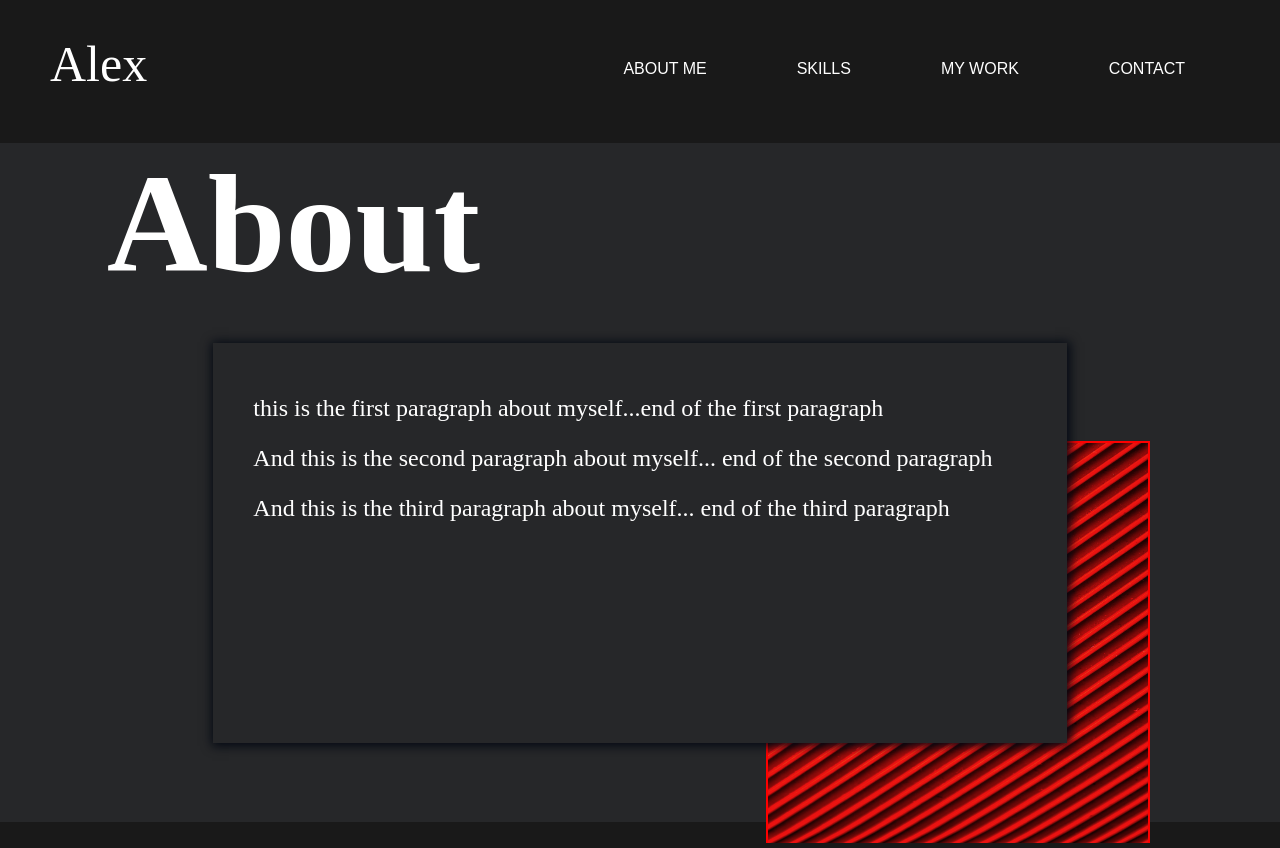
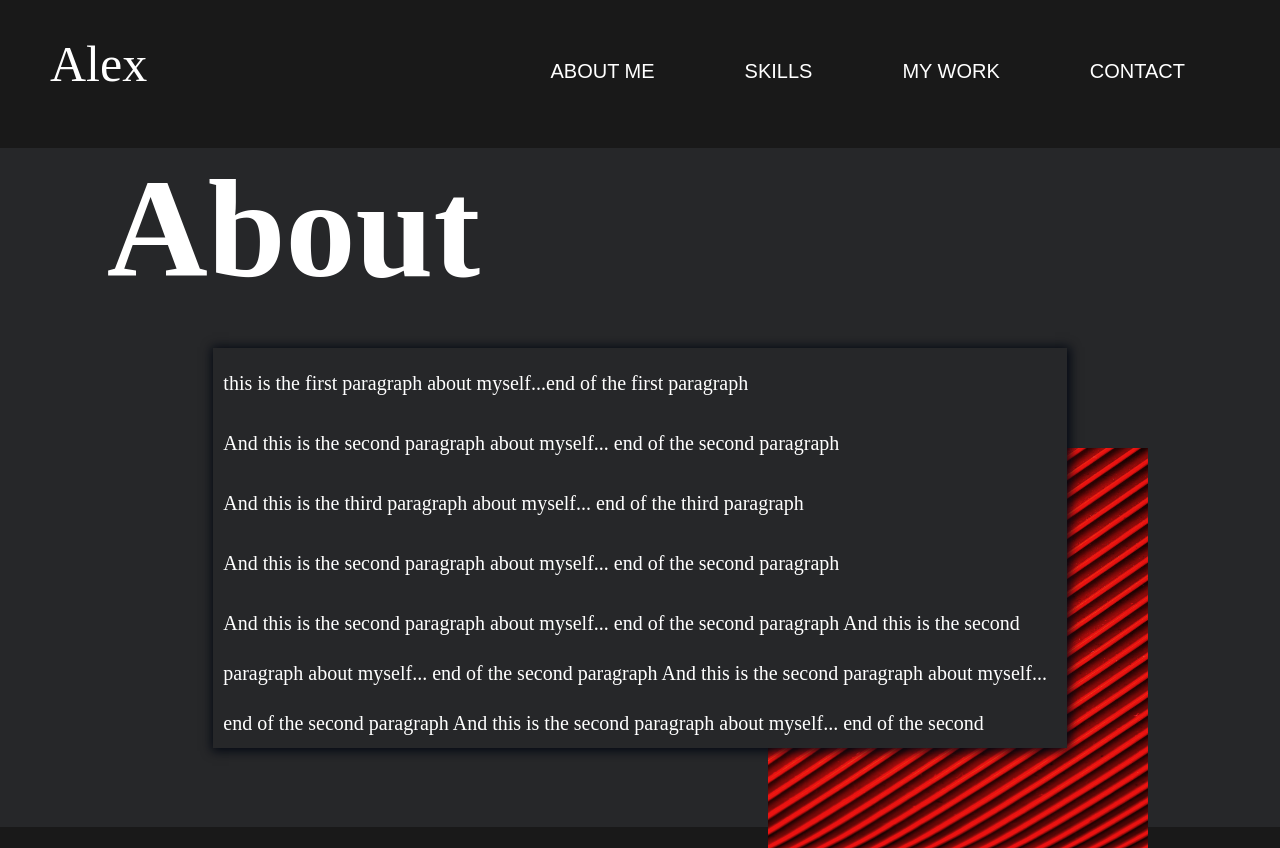
Before and after one commit to AlexIrina/Portfolio, a React (Create React App) app: page /about in a window 1280 px wide. Built offline with nearby package versions, Linux system fonts and the light colour scheme.

Commit message:
cleaned up css

```diff
--- a/src/components/About.js
+++ b/src/components/About.js
@@ -16,6 +16,26 @@ const About = () => {
           And this is the third paragraph about myself... end of the third
           paragraph
         </p>
+        <p>
+          And this is the second paragraph about myself... end of the second
+          paragraph
+        </p>
+        <p>
+          And this is the second paragraph about myself... end of the second
+          paragraph
+          And this is the second paragraph about myself... end of the second
+          paragraph
+          And this is the second paragraph about myself... end of the second
+          paragraph
+          And this is the second paragraph about myself... end of the second
+          paragraph
+          And this is the second paragraph about myself... end of the second
+          paragraph
+          And this is the second paragraph about myself... end of the second
+          paragraph
+          And this is the second paragraph about myself... end of the second
+          paragraph
+        </p>
       </div>
       <img src={abstractImg} alt='abstract' />
     </div>
--- a/src/components/Contact.js
+++ b/src/components/Contact.js
@@ -3,11 +3,28 @@ import React from 'react';
 const Contact = () => {
   return (
     <div className='contact-section'>
-      <h1>Contact</h1>
+      <h1
+        onMouseOut={() => {
+          let x = document.getElementsByClassName('fill-out');
+          var i;
+          for (i = 0; i < x.length; i++) {
+            x[i].classList.remove('active');
+          }
+        }}
+        onMouseOver={() => {
+          let x = document.getElementsByClassName('fill-out');
+          var i;
+          for (i = 0; i < x.length; i++) {
+            x[i].classList.add('active');
+          }
+        }}
+      >
+        Contact
+      </h1>
       <form id='form'>
-        <input type='text' placeholder='Full Name' />
-        <input type='email' placeholder='Email' />
-        <textarea placeholder='Message Me' />
+        <input className='fill-out' type='text' placeholder='Full Name' />
+        <input className='fill-out' type='email' placeholder='Email' />
+        <textarea className='fill-out' placeholder='Message Me' />
         <button>Submit</button>
       </form>
     </div>
--- a/src/components/Skills.js
+++ b/src/components/Skills.js
@@ -17,6 +17,7 @@ const Skills = () => {
         <span>CSS</span>
         <span>JS</span>
         <span>REACT</span>
+
       </div>
     </div>
   );
--- a/src/styles.css
+++ b/src/styles.css
@@ -13,6 +13,11 @@
   --fw-normal: 400;
   --fw-bold: 700;
   --clr: #b7c9e5;
+  /* font sizes */
+  --small: 14px;
+  --medium: 20px;
+  --large: 50px;
+  --huge: 140px;
 }
 
 *,
@@ -41,13 +46,13 @@ body {
 .nav-header .list {
   margin: 60px 45px;
   font-family: Arial, Helvetica, sans-serif;
-  font-size: 16px;
+  font-size: var(--medium);
 }
 
 .nav-header #title {
   margin-right: auto;
   margin-top: 35px;
-  font-size: 50px;
+  font-size: var(--large);
 }
 
 .nav-header a {
@@ -60,9 +65,7 @@ body {
   position: relative;
   background: #262729;
   color: white;
-  /* height: 75vh; */
   height: 710.25px;
-  /* background: red; */
 }
 
 .left span {
@@ -71,7 +74,7 @@ body {
 }
 
 span {
-  font-size: 14px;
+  font-size: var(--small);
   color: white;
   font-weight: 700;
   overflow: hidden;
@@ -152,14 +155,12 @@ span {
 .intro {
   display: grid;
   grid-template-columns: minmax(700px, auto) minmax(700px, auto);
-  /* height: 73vh; */
   height: 708.83px;
   width: 100%;
   padding: 0px 60px;
-  /* background-color: red; */
 }
 .intro h1 {
-  font-size: 40px;
+  font-size: var(--large);
   margin-top: 200px;
   line-height: 60px;
   font-weight: 500;
@@ -174,14 +175,10 @@ span {
   padding: 10px;
 }
 
-/* main image */
-.intro img {
-}
-
 .contact-btn {
   width: 150px;
   padding: 12px;
-  font-size: 18px;
+  font-size: var(--medium);
   margin: 100px 0px;
   font-family: Georgia;
   font-weight: 700;
@@ -222,14 +219,13 @@ span {
   grid-template-columns: repeat(12, 1fr);
   grid-template-rows: repeat(12, 100px);
   background: #262729;
-  /* height: 100vh; */
   height: 971px;
   max-height: 84.9vh;
 }
 .about-section h1 {
   grid-row: 1/5;
   grid-column: 2/8;
-  font-size: 140px;
+  font-size: var(--huge);
   color: white;
 }
 
@@ -237,23 +233,20 @@ span {
   position: relative;
   grid-row: 3/7;
   grid-column: 3/11;
-  font-size: 24px;
-  padding: 40px;
+  height: 100%;
   line-height: 50px;
   z-index: 1;
   color: white;
   outline: none;
   background-color: #262729;
   box-shadow: 1px 1px 10px 2px #030812;
+  word-wrap: break-word;
+  overflow: hidden;
 }
 .about-paras p {
-  display: inline-block;
-  /* margin: 0 auto;
-  position: absolute;
-  height: 100px;
-  display: inline-block;
-  font-size: 20px;
-  border: 3px solid red; */
+  margin: 10px 10px;
+  height: fit-content;
+  font-size: var(--medium);
 }
 
 .about-section img {
@@ -269,47 +262,49 @@ span {
   grid-template-columns: repeat(12, 1fr);
   grid-template-rows: repeat(12, 100px);
   background: #262729;
-  /* height: 100vh; */
   height: 971px;
   max-height: 84.9vh;
 }
 .skills-section h1 {
   grid-row: 1/2;
   grid-column: 10/11;
-  font-size: 140px;
+  font-size: var(--huge);
   color: white;
 }
 
 .skills-parags {
   color: white;
-  font-size: 24px;
+  font-size: var(--medium);
   grid-row: 3/4;
   grid-column: 4/9;
-  /* height: 200px; */
   width: 800px;
+  line-height: 26px;
 }
 
 .langs {
   grid-row: 4/6;
   grid-column: 4/6;
-  height: 400px;
   width: 800px;
-  line-height: 80px;
   color: white;
   outline: none;
   box-shadow: 1px 1px 10px 2px #030812;
+  display: grid;
+  height: 400px;
   display: flex;
-  justify-content: space-evenly;
+  justify-content: space-around;
 }
 .langs span {
-  margin: auto;
-  font-size: 25px;
+  margin: auto 20px;
+  width: 100%;
+  font-size: 30px;
 }
 .work-section {
   background: #262729;
-  /* height: 100vh; */
   height: 971px;
   max-height: 84.9vh;
+}
+.work-section h1 {
+  font-size: var(--huge);
 }
 
 .work-btns-container {
@@ -327,8 +322,8 @@ span {
   flex-direction: column;
   align-items: center;
   justify-content: space-evenly;
-  font-size: 20px;
-  border-radius: 18%;
+  font-size: var(--medium);
+  border-radius: 16%;
   height: 60px;
   width: 180px;
   margin: 0 100px;
@@ -347,7 +342,7 @@ span {
   margin: auto;
 }
 #form.error input {
-  outline:red;
+  outline: red;
 }
 .card-content {
   text-align: center;
@@ -370,10 +365,7 @@ span {
   left: 0;
   right: 0;
   padding: 6em 4em;
-  /* outline: 1px solid red; */
-
-  /* hides the other side of the card */
-  backface-visibility: hidden;
+  backface-visibility: hidden; /* hides the other side of the card */
   transform-style: preserve-3d;
   display: grid;
   align-content: center;
@@ -433,8 +425,7 @@ span {
   -webkit-transform: rotateY(0.5turn);
   -ms-transform: rotateY(0.5turn);
   transform: rotateY(0.5turn);
-  /* need to keep the background color to hide the other side of the card */
-  background: #333;
+  background: #333; /* need to keep the background color to hide the other side of the card */
   color: var(--clr);
 }
 
@@ -452,7 +443,7 @@ span {
 .contact-section h1 {
   grid-row: 1/3;
   grid-column: 8/9;
-  font-size: 140px;
+  font-size: var(--huge);
   color: white;
   position: absolute;
 }
@@ -463,17 +454,14 @@ form {
   height: 500px;
   grid-row: 3/4;
   grid-column: 5/10;
-  /* outline: 1px solid white; */
 }
 input {
   width: 90%;
-  /* margin: 20px 10px; */
 }
 textarea {
   resize: vertical;
   max-height: 300px;
   min-height: 300px;
-  /* margin: 0px 70px; */
   padding: 20px;
   width: 90%;
 }
@@ -493,6 +481,10 @@ textarea:focus {
   box-shadow: 0 0 4px rgba(255, 0, 0, 0.5);
   border: 1px solid red;
 }
+.fill-out.active {
+  border: 1px solid red;
+}
+
 button {
   outline: none;
 }
@@ -554,6 +546,8 @@ footer p {
   padding: 0;
   bottom: 40px;
   margin-left: 50px;
+  font-size: var(--small);
+  font-weight: var(--fw-normal);
 }
 
 li img {
@@ -696,7 +690,6 @@ li img {
     right: 50%;
   }
   .about-section img {
-    outline: 2px solid red;
     position: relative;
     right: 20%;
     height: 400px;
```
